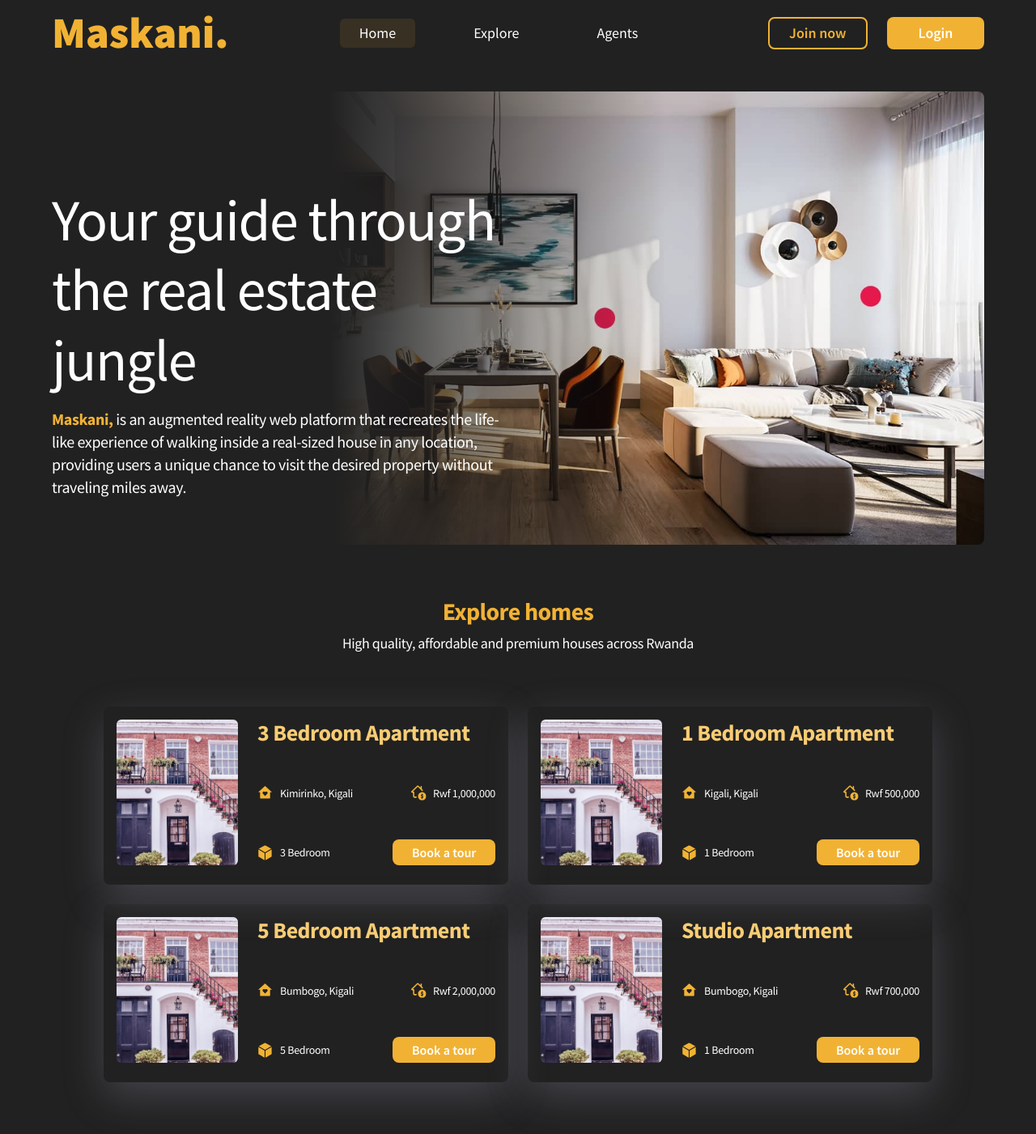
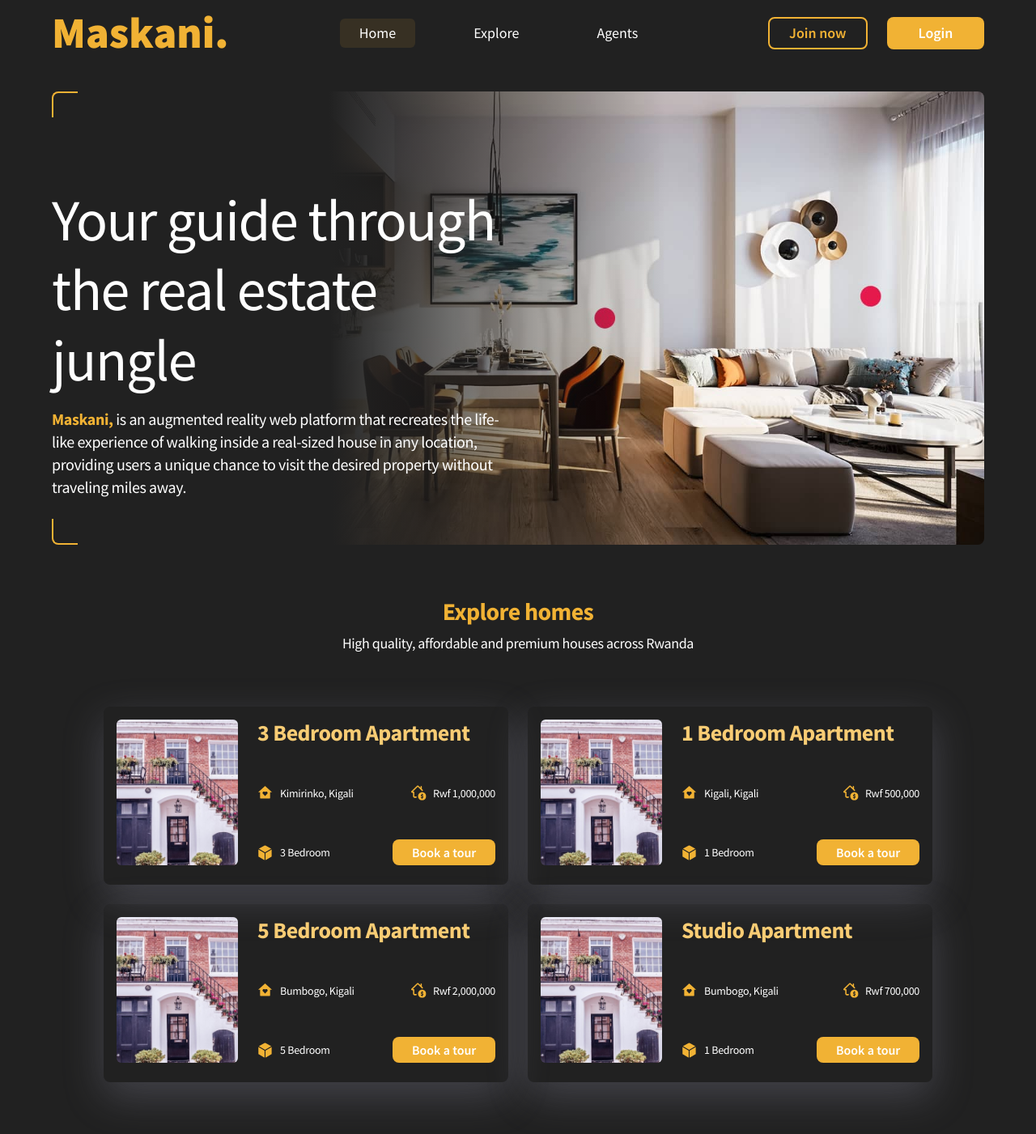
Before and after one commit to Lekipising/maskani_app, a Next.js app: page / in a window 1280 px wide. Shown: the whole page at 81% size. Built offline with nearby package versions, Linux system fonts and the light colour scheme.

Commit message:
chore: add UI elements hero web

```diff
--- a/components/hero/index.tsx
+++ b/components/hero/index.tsx
@@ -2,9 +2,23 @@ import Image from "next/image";
 import React from "react";
 import BgImage from "../../public/bg_main.jpg";
 
+import { motion } from "framer-motion";
+
 export default function Hero() {
   return (
     <section className="w-[90%] mx-auto mt-8 md:h-[70vh] max-h-[600px] h-[100vh] relative">
+      <motion.div
+        initial={{ scale: 0.6 }}
+        animate={{ scale: 1 }}
+        transition={{ duration: 0.5, ease: "easeInOut" }}
+        className="absolute hidden md:block border-yellow origin-top-left border-l-2 border-t-2 z-50 left-0 top-0 w-8 h-8 rounded-tl-lg"
+      />
+      <motion.div
+        initial={{ scale: 0.6 }}
+        animate={{ scale: 1 }}
+        transition={{ duration: 0.5, ease: "easeInOut" }}
+        className="absolute hidden md:block border-yellow origin-top-left border-l-2 border-b-2 z-50 left-0 bottom-0 w-8 h-8 rounded-bl-lg"
+      />
       <div className="md:w-[50%] w-full top-0 md:translate-y-[30%] flex flex-col gap-4 absolute left-0 z-30">
         <h1 className="text-white text-[72px]">
           Your guide through the real estate jungle{" "}
--- a/components/properties/index.tsx
+++ b/components/properties/index.tsx
@@ -99,10 +99,10 @@ function OneProperty({
           {property.title}
         </h1>
         <p className="text-white tetx-[19px] font-medium flex justify-between">
-          <div className="flex gap-2 text-sm items-center">
+          <span className="flex gap-2 text-sm items-center">
             <Image src="/location.svg" width={20} height={20} alt="location" />{" "}
             {property.location}
-          </div>
+          </span>
           <span className="flex gap-2 text-sm items-center">
             <Image src="/price.svg" width={20} height={20} alt="location" />{" "}
             {"Rwf " + thousandSeparator(property.price)}
```
